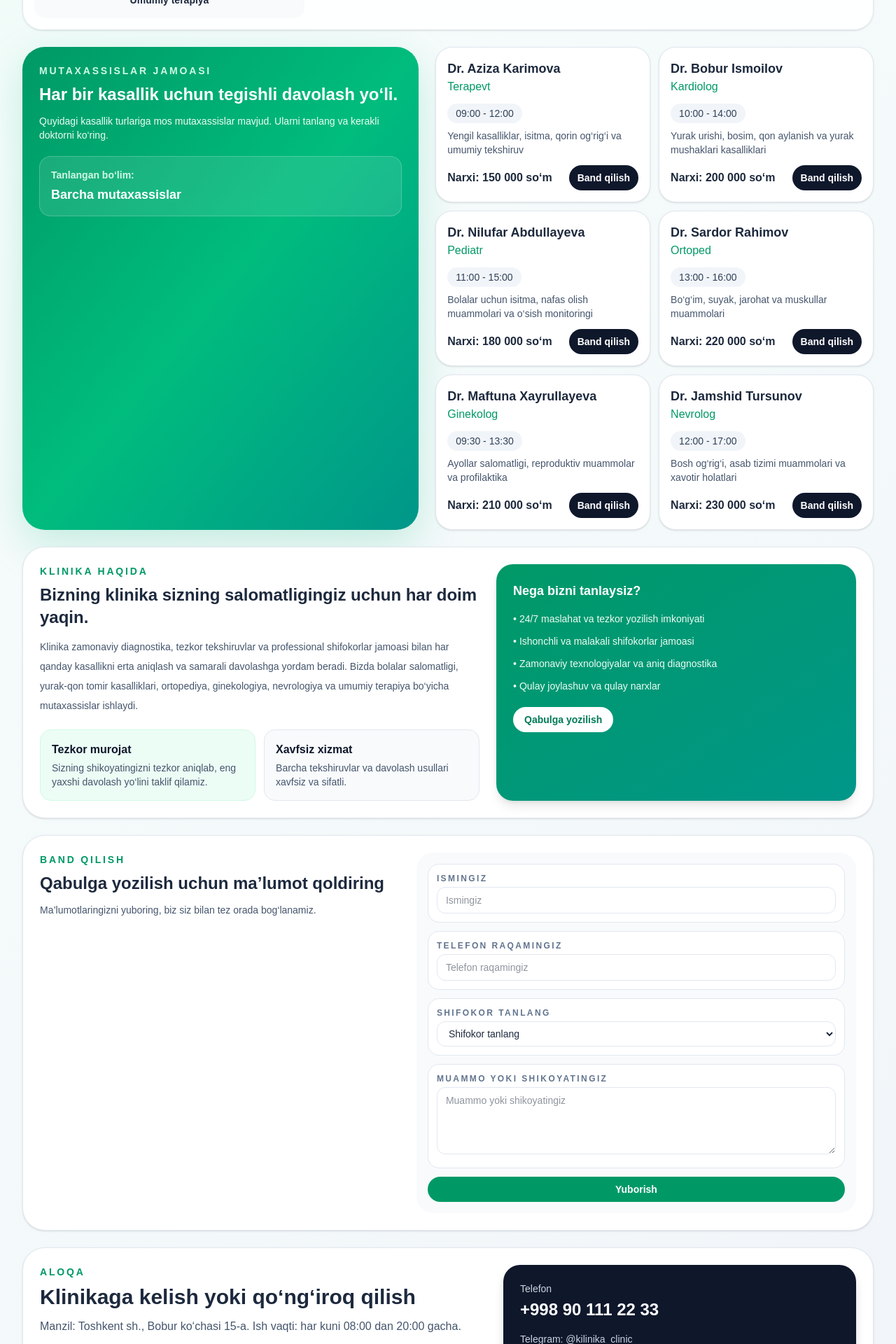
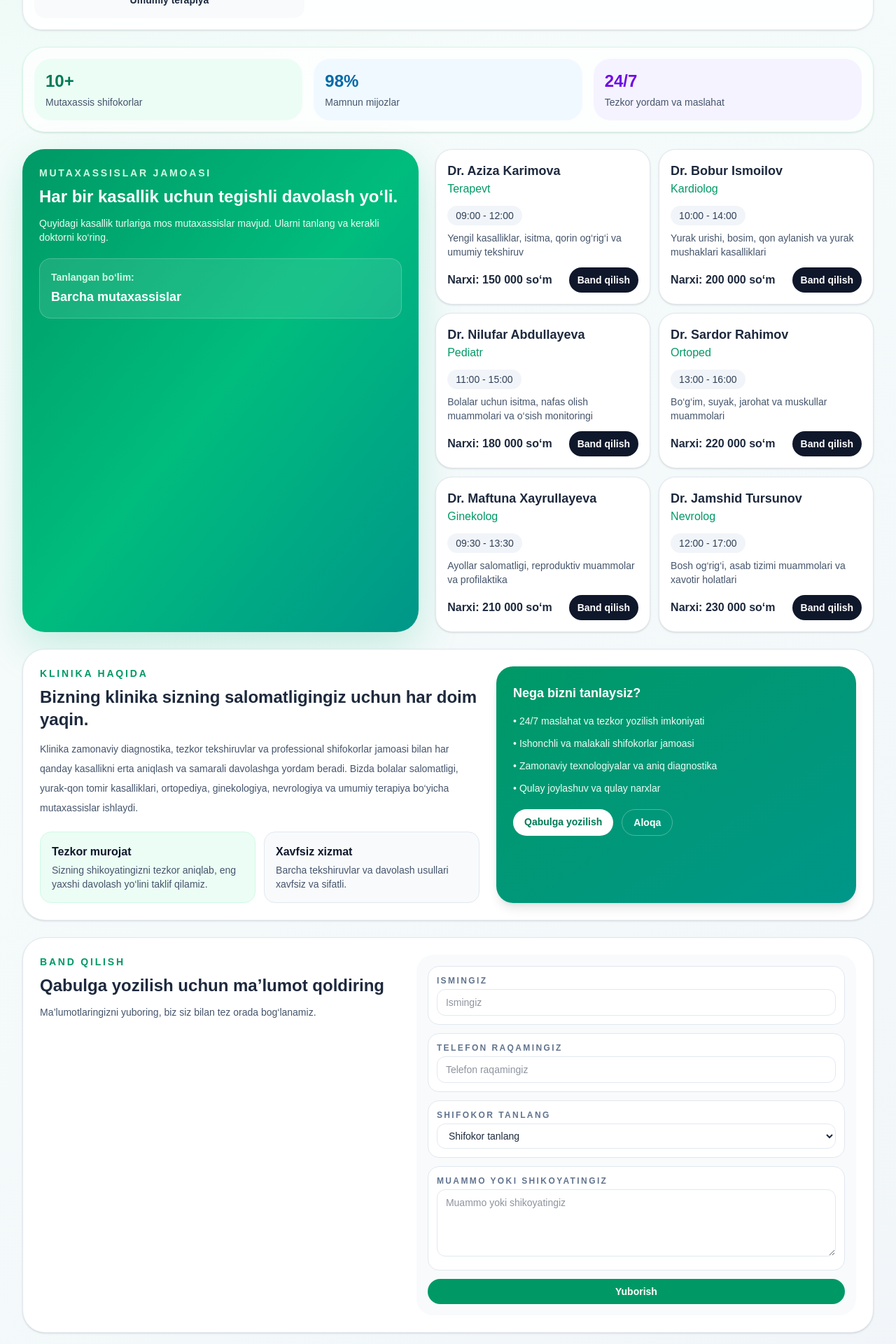
Before and after one commit to salimitdinovsardor-arch/lesson, a Next.js app: page / in a window 1280 px wide. Shown: the part 860-2780 px from the top of the page at 70% size. Built offline with nearby package versions, Linux system fonts and the light colour scheme.

Commit message:
first commitlari

```diff
--- a/pages/_app.js
+++ b/pages/_app.js
@@ -1,4 +1,4 @@
-import "@/styles/globals.css";
+import "../styles/globals.css";
 
 export default function App({ Component, pageProps }) {
   return <Component {...pageProps} />;
--- a/pages/index.jsx
+++ b/pages/index.jsx
@@ -287,6 +287,25 @@ export default function Home() {
             ))}
           </section>
 
+          <section className="grid gap-4 rounded-[32px] border border-emerald-100 bg-white/80 p-4 shadow-sm md:grid-cols-3">
+            <div className="rounded-[24px] bg-emerald-50 p-4">
+              <p className="text-2xl font-black text-emerald-700">10+</p>
+              <p className="mt-1 text-sm text-slate-600">
+                Mutaxassis shifokorlar
+              </p>
+            </div>
+            <div className="rounded-[24px] bg-sky-50 p-4">
+              <p className="text-2xl font-black text-sky-700">98%</p>
+              <p className="mt-1 text-sm text-slate-600">Mamnun mijozlar</p>
+            </div>
+            <div className="rounded-[24px] bg-violet-50 p-4">
+              <p className="text-2xl font-black text-violet-700">24/7</p>
+              <p className="mt-1 text-sm text-slate-600">
+                Tezkor yordam va maslahat
+              </p>
+            </div>
+          </section>
+
           <section
             id="doctors"
             className="grid gap-6 lg:grid-cols-[0.95fr_1.05fr]"
@@ -419,12 +438,20 @@ export default function Home() {
                   <li>• Zamonaviy texnologiyalar va aniq diagnostika</li>
                   <li>• Qulay joylashuv va qulay narxlar</li>
                 </ul>
-                <a
-                  href="#booking"
-                  className="mt-5 inline-flex rounded-full bg-white px-4 py-2 text-sm font-semibold text-emerald-700 transition hover:bg-emerald-50"
-                >
-                  Qabulga yozilish
-                </a>
+                <div className="mt-5 flex flex-wrap gap-3">
+                  <a
+                    href="#booking"
+                    className="inline-flex rounded-full bg-white px-4 py-2 text-sm font-semibold text-emerald-700 transition hover:bg-emerald-50"
+                  >
+                    Qabulga yozilish
+                  </a>
+                  <a
+                    href="#contact"
+                    className="inline-flex rounded-full border border-white/30 px-4 py-2 text-sm font-semibold text-white transition hover:bg-white/10"
+                  >
+                    Aloqa
+                  </a>
+                </div>
               </div>
             </div>
           </section>
@@ -561,9 +588,10 @@ export default function Home() {
                 >
                   +998 90 111 22 33
                 </a>
-                <p className="mt-4 text-sm text-slate-300">
-                  Telegram: @kilinika_clinic
-                </p>
+                <div className="mt-4 rounded-2xl border border-white/10 bg-white/10 p-3">
+                  <p className="text-sm text-slate-300">Telegram</p>
+                  <p className="mt-1 font-semibold">@kilinika_clinic</p>
+                </div>
               </div>
             </div>
           </section>
```
